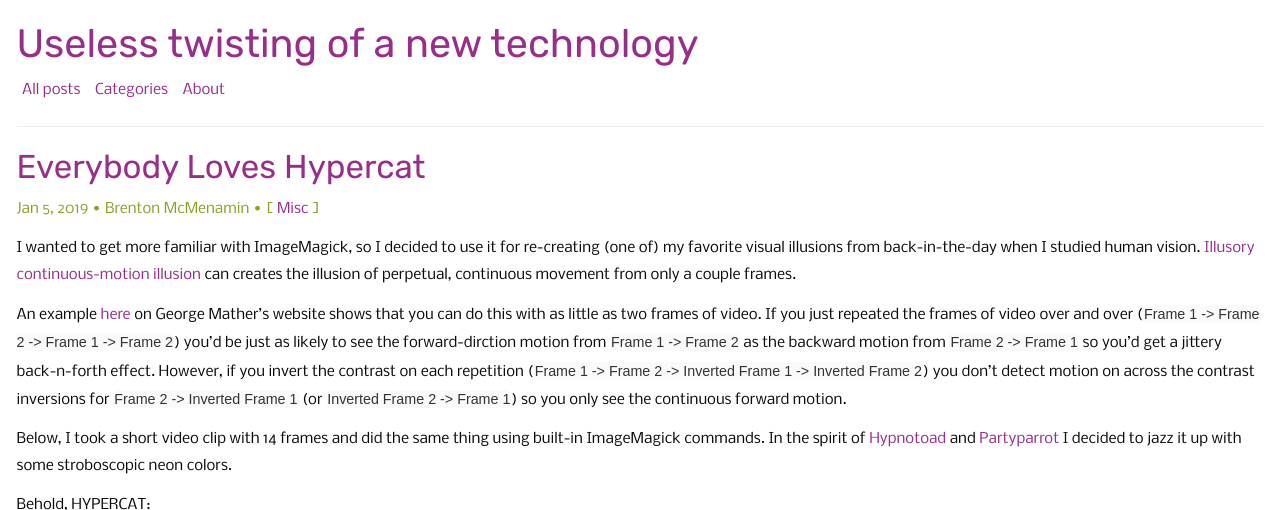
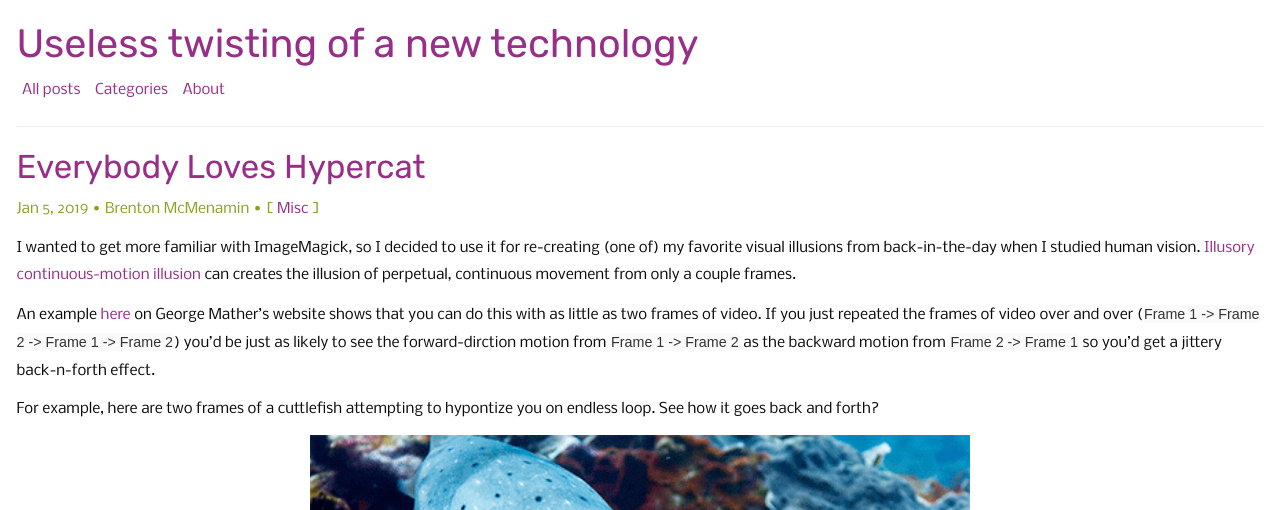
Before and after one commit to bmcmenamin/bmcmenamin.github.io, a Jekyll site: the page built from _posts/2019-01-05-hypercat.md, in a window 1280 px wide and 1400 px high, cut to the strip 0-510 px from the top of the window. Built offline with Jekyll 4.4.1, drawn with Linux system fonts in a browser that asks for light colours; comment, search, counter and statistics services are not loaded; some of the changed text lies outside the part shown.

Commit message:
adding cuttles

````diff
--- a/_posts/2019-01-05-hypercat.md
+++ b/_posts/2019-01-05-hypercat.md
@@ -7,18 +7,23 @@
 
 I wanted to get more familiar with ImageMagick, so I decided to use it for re-creating (one of) my favorite visual illusions from back-in-the-day when I studied human vision. [Illusory continuous-motion illusion](https://journals.sagepub.com/doi/abs/10.1068/p150627) can creates the illusion of perpetual, continuous movement from only a couple frames.
 
-An example [here](http://www.georgemather.com/MotionDemos/FourstrokeQT.html) on George Mather's website shows that you can do this with as little as two frames of video. If you just repeated the frames of video over and over (`Frame 1 -> Frame 2 -> Frame 1 -> Frame 2`) you'd be just as likely to see the forward-dirction motion from `Frame 1 -> Frame 2` as the backward motion from `Frame 2 -> Frame 1` so you'd get a jittery back-n-forth effect. However, if you invert the contrast on each repetition (`Frame 1 -> Frame 2 -> Inverted Frame 1 -> Inverted Frame 2`) you don't detect motion on across the contrast inversions for `Frame 2 -> Inverted Frame 1` (or `Inverted Frame 2 -> Frame 1`) so you only see the continuous forward motion.
+An example [here](http://www.georgemather.com/MotionDemos/FourstrokeQT.html) on George Mather's website shows that you can do this with as little as two frames of video. If you just repeated the frames of video over and over (`Frame 1 -> Frame 2 -> Frame 1 -> Frame 2`) you'd be just as likely to see the forward-dirction motion from `Frame 1 -> Frame 2` as the backward motion from `Frame 2 -> Frame 1` so you'd get a jittery back-n-forth effect.
 
-Below, I took a short video clip with 14 frames and did the same thing using built-in ImageMagick commands. In the spirit of [Hypnotoad](https://futurama.fandom.com/wiki/Hypnotoad) and [Partyparrot](https://cultofthepartyparrot.com/) I decided to jazz it up with some stroboscopic neon colors.
-
-Behold, HYPERCAT:
+For example, here are two frames of a cuttlefish attempting to hypontize you on endless loop. See how it goes back and forth?
 
 <div align="center">
-    <img alt="HYPERCAT" src="/figs/hypercat/hypercat.gif" width="600px">
+    <img alt="Two-frame cuttlefish. You ain't hyponotizin' me." src="/figs/hypercat/2frame_cuttlefish.gif" width="600px">
 </div>
 
 
-Here's the ImageMagick script:
+However, if you invert the contrast on each repetition (`Frame 1 -> Frame 2 -> Inverted Frame 1 -> Inverted Frame 2`) you don't detect motion on across the contrast inversions for `Frame 2 -> Inverted Frame 1` (or `Inverted Frame 2 -> Frame 1`) and see the continuous forward motion. What does our cuttlefish look like now? Illusory motion ahoy:
+
+<div align="center">
+    <img alt="Four-frame cuttlefish is hypotastic." src="/figs/hypercat/4frame_cuttlefish.gif" width="600px">
+</div>
+
+
+To jazz things up a bit more I used some builtin ImageMagick commands to do some flashy color manipulations. Here's the ImageMagick script:
 
 ```bash
 #!/bin/bash
@@ -106,3 +111,10 @@
 
 rm -rf /tmp/$ROOTNAME
 ```
+
+
+In the spirit of [Hypnotoad](https://futurama.fandom.com/wiki/Hypnotoad) and [Partyparrot](https://cultofthepartyparrot.com/), here's HYPERCAT:
+
+<div align="center">
+    <img alt="HYPERCAT" src="/figs/hypercat/hypercat.gif" width="600px">
+</div>
````
Also changed, not shown: figs/hypercat/2frame_cuttlefish.gif (added), figs/hypercat/4frame_cuttlefish.gif (added).
